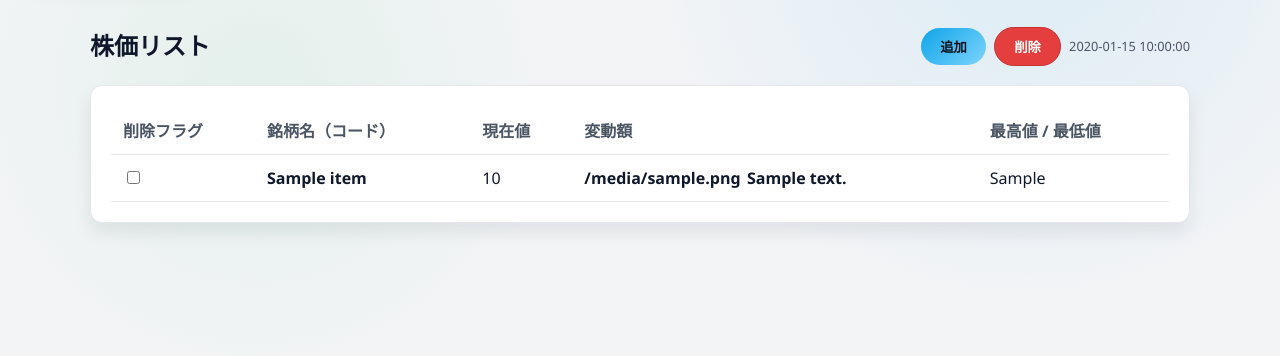
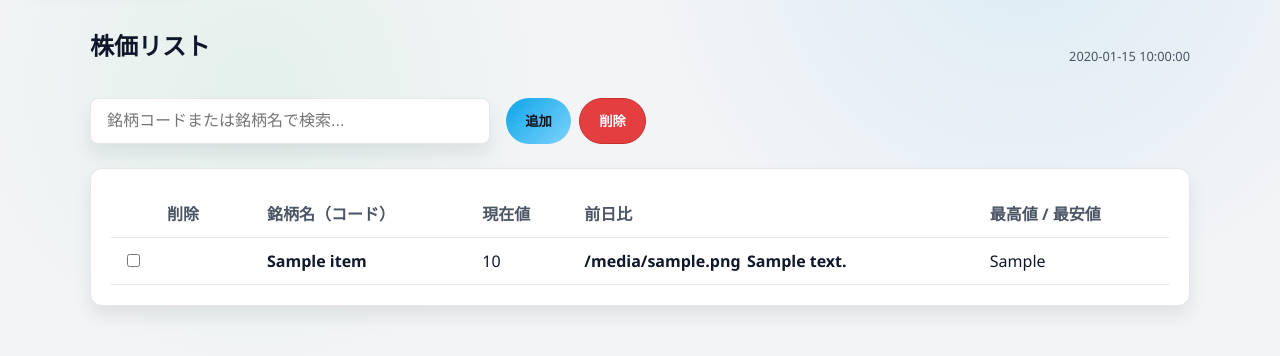
Before and after one commit to SoltRiver/ai-project, a FastAPI app: template templates/stocks/list.html in a window 1280 px wide. Shown: the part 74-430 px from the top of the page. Run offline with FastAPI, Linux system fonts and the light colour scheme; the template is opened without the code that fills it: most values are stand-ins (such as "Sample title", 1, 10 or a date in 2020).

Commit message:
feat(list): refine visual layout, add search, and update labels

```diff
--- a/services/stock_service.py
+++ b/services/stock_service.py
@@ -503,7 +503,7 @@ def get_stock_list() -> List[Dict[str, Any]]:
         if history is not None and not history.empty:
             high_val = float(history["high"].max())
             low_val = float(history["low"].min())
-            high_low_text = f"高値 {math.floor(high_val):,} / 安値 {math.floor(low_val):,}"
+            high_low_text = f"{math.floor(high_val):,} / {math.floor(low_val):,}"
 
         change = _format_change(info.get("current_price"), info.get("previous_close"))
         stocks.append(
--- a/templates/stocks/list.html
+++ b/templates/stocks/list.html
@@ -1,25 +1,37 @@
 {% extends "base.html" %}
 {% block content %}
-<section class="page-header">
+<section class="page-header" style="margin-bottom: 2rem;">
     <div>
         <h1>株価リスト</h1>
     </div>
-    <div class="action-row">
-        <button class="primary-button" type="button">追加</button>
-        <button class="danger-button" type="button">削除</button>
+    <div>
         <span class="timestamp small">{{ timestamp_label }}</span>
     </div>
 </section>
+
+<!-- Toolbar: Search & Actions -->
+<!-- Toolbar: Search & Actions -->
+<div class="toolbar-container"
+    style="display: flex; gap: 1rem; margin-bottom: 1.5rem; align-items: center; flex-wrap: wrap;">
+    <div class="search-box" style="flex: 0 1 400px; position: relative; min-width: 250px;">
+        <input type="text" id="stock-search" placeholder="銘柄コードまたは銘柄名で検索..." class="search-input"
+            style="width: 100%; padding: 0.8rem 1rem; border: 1px solid var(--border); border-radius: 8px; background: var(--panel); color: var(--text); font-size: 1rem; box-shadow: var(--shadow-sm); box-sizing: border-box;">
+    </div>
+    <div class="action-buttons" style="display: flex; gap: 0.5rem; flex-shrink: 0;">
+        <button class="primary-button" type="button" style="padding: 0.8rem 1.2rem;">追加</button>
+        <button class="danger-button" type="button" style="padding: 0.8rem 1.2rem;">削除</button>
+    </div>
+</div>
 
 <div class="card">
     <table class="stock-table">
         <thead>
             <tr>
-                <th class="checkbox-col">削除フラグ</th>
+                <th class="checkbox-col" style="width: 60px; text-align: center;">削除</th>
                 <th>銘柄名（コード）</th>
                 <th>現在値</th>
-                <th>変動額</th>
-                <th>最高値 / 最低値</th>
+                <th>前日比</th>
+                <th>最高値 / 最安値</th>
             </tr>
         </thead>
         <tbody>
@@ -32,7 +44,9 @@
                 <td class="price-cell">{{ item.current_price }}</td>
                 <td class="change-cell">
                     <span class="change-badge change-{{ item.change_direction }}">
-                        <span class="{{ 'arrow-up' if item.change_direction == 'up' else 'arrow-down' if item.change_direction == 'down' else '' }}">{{ item.change_icon }}</span>
+                        <span
+                            class="{{ 'arrow-up' if item.change_direction == 'up' else 'arrow-down' if item.change_direction == 'down' else '' }}">{{
+                            item.change_icon }}</span>
                         {{ item.change_text }}
                     </span>
                 </td>
@@ -42,4 +56,27 @@
         </tbody>
     </table>
 </div>
+
+<script>
+    document.addEventListener('DOMContentLoaded', function () {
+        const searchInput = document.getElementById('stock-search');
+        if (searchInput) {
+            searchInput.addEventListener('input', function (e) {
+                const term = e.target.value.toLowerCase();
+                const rows = document.querySelectorAll('.stock-table tbody tr');
+                rows.forEach(row => {
+                    const nameCell = row.querySelector('.name-cell');
+                    if (nameCell) {
+                        const text = nameCell.textContent.toLowerCase();
+                        if (text.includes(term)) {
+                            row.style.display = '';
+                        } else {
+                            row.style.display = 'none';
+                        }
+                    }
+                });
+            });
+        }
+    });
+</script>
 {% endblock %}
```
Also changed, not shown: docs/ai/codex_fixes.md (+34 -0 lines).
